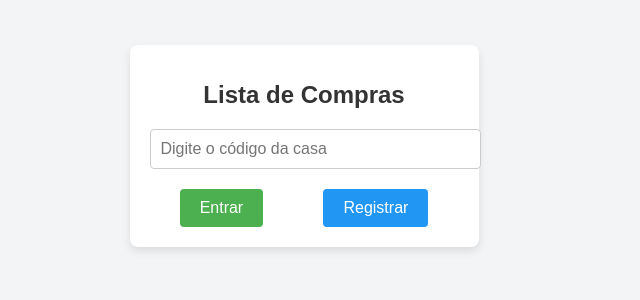
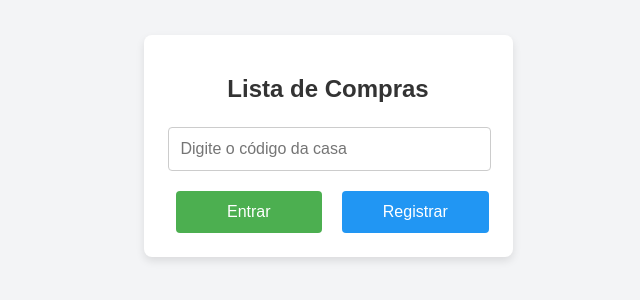
Before and after one commit to GuiSuttanni/MarketList-Front, a React (Create React App) app: page / in a window 1280 px wide. Shown: the part 254-554 px from the top of the page, without its empty margins (356-996 px from the left). Built offline with nearby package versions, Linux system fonts and the light colour scheme.

Commit message:
Melhorias front

```diff
--- a/src/App.css
+++ b/src/App.css
@@ -1,4 +1,4 @@
-/* Global styles */
+/* App.css */
 body {
   margin: 0;
   font-family: 'Arial', sans-serif;
@@ -20,4 +20,21 @@ body {
   display: flex;
   flex-direction: column;
   align-items: center;
+  gap: 20px;
 }
+
+.logout-button {
+  background: #dc3545;
+  color: white;
+  padding: 12px 20px;
+  font-size: 16px;
+  border: none;
+  border-radius: 4px;
+  cursor: pointer;
+  transition: all 0.3s ease;
+}
+
+.logout-button:hover {
+  opacity: 0.9;
+  transform: translateY(-1px);
+}
--- a/src/index.css
+++ b/src/index.css
@@ -1,5 +1,24 @@
+/* Global styles */
 body {
     margin: 0;
-    font-family: Arial, sans-serif;
-    background-color: #f7f7f7;
-}
+    font-family: 'Arial', sans-serif;
+    background-color: #f3f4f6;
+    color: #333;
+    display: flex;
+    justify-content: center;
+    align-items: center;
+    height: 100vh;
+  }
+
+  .app-container {
+    width: 100%;
+    max-width: 500px;
+    margin: 20px;
+  }
+
+  .centered-container {
+    display: flex;
+    flex-direction: column;
+    align-items: center;
+    gap: 20px;
+  }
--- a/src/styles/Item.css
+++ b/src/styles/Item.css
@@ -1,37 +1,55 @@
+/* Item.css */
 .item {
   display: flex;
   align-items: center;
   justify-content: space-between;
-  padding: 10px;
+  padding: 12px;
   background: white;
   margin-bottom: 10px;
-  border-radius: 4px;
+  border-radius: 8px;
   box-shadow: 0 2px 4px rgba(0, 0, 0, 0.1);
+  transition: all 0.3s ease;
+}
+
+.item:hover {
+  box-shadow: 0 4px 8px rgba(0, 0, 0, 0.15);
 }
 
 .item .item-text {
   flex-grow: 1;
-  margin-right: 10px;
+  margin-right: 12px;
+  font-size: 16px;
+  color: #333;
 }
 
 .edit-input {
   flex-grow: 1;
-  padding: 5px;
+  padding: 8px;
   font-size: 16px;
-  margin-right: 10px;
+  margin-right: 12px;
+  border: 1px solid #ccc;
+  border-radius: 4px;
+  transition: border-color 0.3s ease;
+}
+
+.edit-input:focus {
+  border-color: #007bff;
+  outline: none;
 }
 
 button {
-  padding: 8px 12px;
+  padding: 8px 16px;
   font-size: 14px;
   border: none;
   border-radius: 4px;
   cursor: pointer;
-  transition: all 0.3s;
+  transition: all 0.3s ease;
+  margin-left: 8px;
 }
 
 button:hover {
   opacity: 0.9;
+  transform: translateY(-1px);
 }
 
 .edit-button {
--- a/src/styles/Login.css
+++ b/src/styles/Login.css
@@ -1,42 +1,56 @@
+/* Login.css */
 .login-container {
   background: white;
-    padding: 20px;
+  padding: 24px;
   border-radius: 8px;
   box-shadow: 0 4px 8px rgba(0, 0, 0, 0.1);
   width: 100%;
+  max-width: 400px;
   text-align: center;
+  margin: 0 auto; /* Center the container horizontally */
 }
 
 .login-container h1 {
   font-size: 24px;
-    margin-bottom: 20px;
+  margin-bottom: 24px;
+  color: #333;
 }
 
 .login-container input {
-    width: 100%;
-    padding: 10px;
+  width: calc(100% - 24px); /* Adjust width to account for padding */
+  padding: 12px;
   margin-bottom: 20px;
   border: 1px solid #ccc;
   border-radius: 4px;
   font-size: 16px;
+  transition: border-color 0.3s ease;
+}
+
+.login-container input:focus {
+  border-color: #007bff;
+  outline: none;
 }
 
 .button-group {
   display: flex;
-    justify-content: space-around;
+  justify-content: space-between;
+  gap: 12px;
+  width: 100%; /* Ensure the button group takes full width */
 }
 
 .button-group button {
-    padding: 10px 20px;
+  flex: 1; /* Distribute space evenly between buttons */
+  padding: 12px;
   font-size: 16px;
   border: none;
   border-radius: 4px;
   cursor: pointer;
-    transition: all 0.3s;
+  transition: all 0.3s ease;
 }
 
 .button-group button:hover {
   opacity: 0.9;
+  transform: translateY(-1px);
 }
 
 .button-group button:first-child {
--- a/src/styles/ShoppingList.css
+++ b/src/styles/ShoppingList.css
@@ -1,33 +1,58 @@
+/* ShoppingList.css */
 .shopping-list-container {
   background: white;
-  padding: 20px;
+  padding: 24px;
   border-radius: 8px;
   box-shadow: 0 4px 8px rgba(0, 0, 0, 0.1);
   width: 100%;
+  max-width: 500px;
 }
 
 .shopping-list-container h1 {
   font-size: 24px;
-  margin-bottom: 20px;
+  margin-bottom: 24px;
   text-align: center;
+  color: #333;
 }
 
 .input-group {
   display: flex;
   margin-bottom: 20px;
+  gap: 12px;
 }
 
 .text-input {
   flex-grow: 1;
-  padding: 10px;
+  padding: 12px;
   font-size: 16px;
   border: 1px solid #ccc;
   border-radius: 4px;
-  margin-right: 10px;
+  transition: border-color 0.3s ease;
+}
+
+.text-input:focus {
+  border-color: #007bff;
+  outline: none;
 }
 
 .add-button {
   background: #007bff;
   color: white;
   font-size: 16px;
+  padding: 12px 20px;
+  border: none;
+  border-radius: 4px;
+  cursor: pointer;
+  transition: all 0.3s ease;
 }
+
+.add-button:hover {
+  opacity: 0.9;
+  transform: translateY(-1px);
+}
+
+.items-list {
+  list-style: none;
+  padding: 0;
+  margin: 0;
+}
```
Lines whose indentation alone changed are shown as unchanged.
